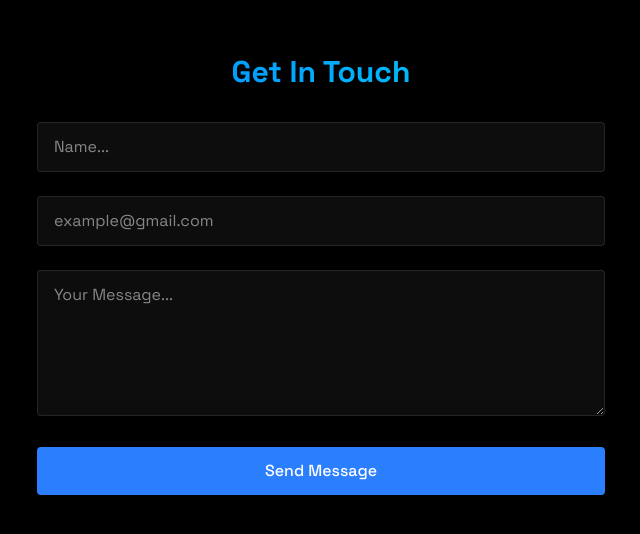
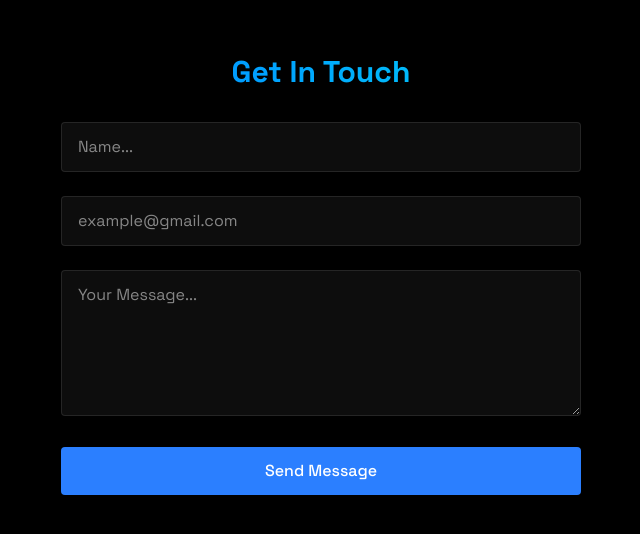
Before and after one commit to alvynshibu/alvynshibu-portfolio, a React (Vite) app: page / in a window 1280 px wide. Shown: the part 2534-3068 px from the top of the page, without its empty margins (319-959 px from the left). Built offline with nearby package versions, Linux system fonts and the light colour scheme.

Commit message:
fix: corrected contact view for mobile devices

```diff
--- a/src/components/sections/Contact.jsx
+++ b/src/components/sections/Contact.jsx
@@ -33,7 +33,7 @@
             className="min-h-screen flex items-center justify-center py-20"
         >
             <RevealOnScroll>
-                <div className="px-4 w-150">
+                <div className="w-full sm:w-full md:w-[600px] px-4 md:px-10 mx-auto">
                     <h2 className="text-3xl font-bold mb-8 bg-gradient-to-r from-blue-500 to-cyan-400 bg-clip-text text-transparent text-center">
                         Get In Touch
                     </h2>
```
